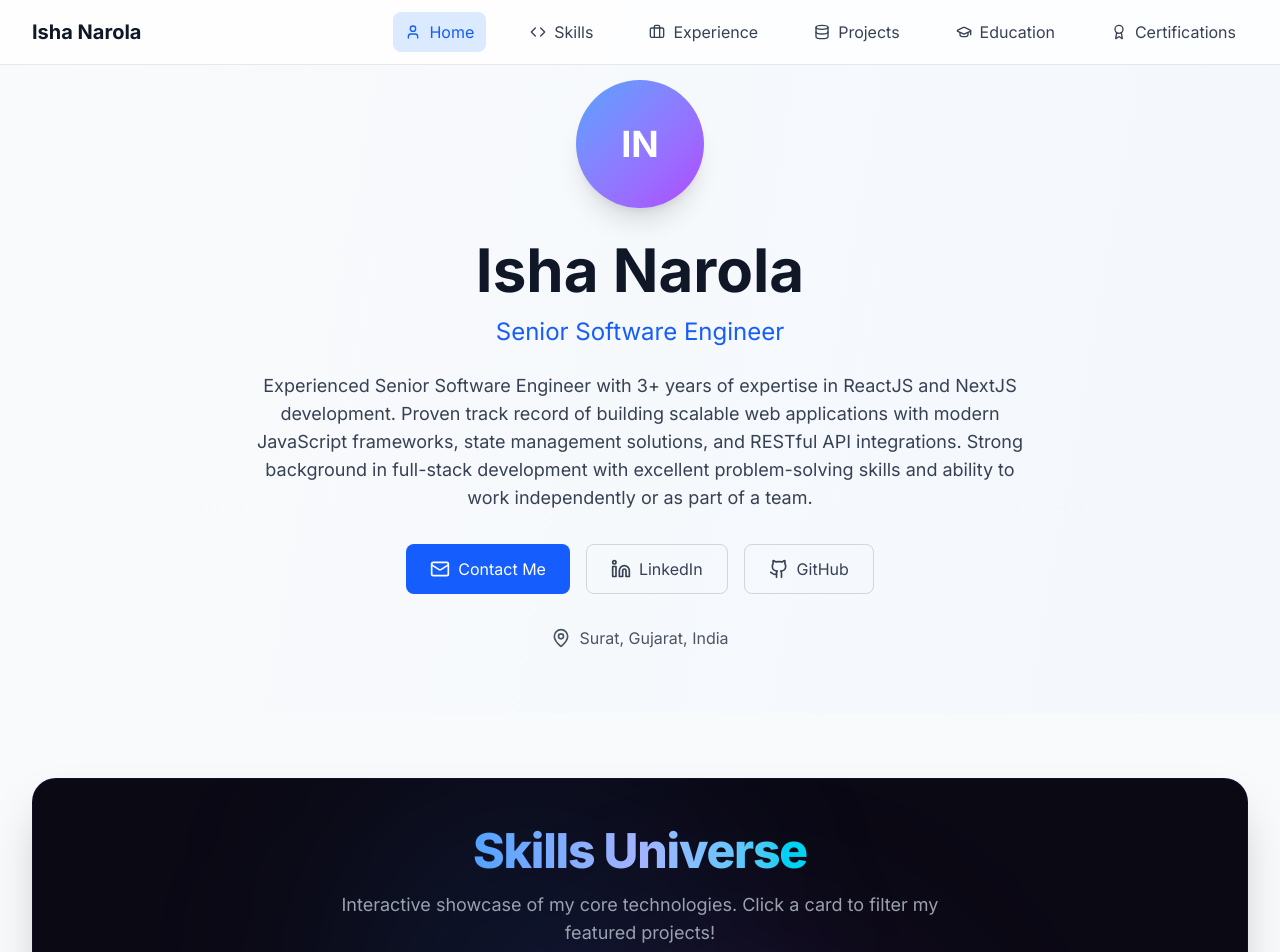
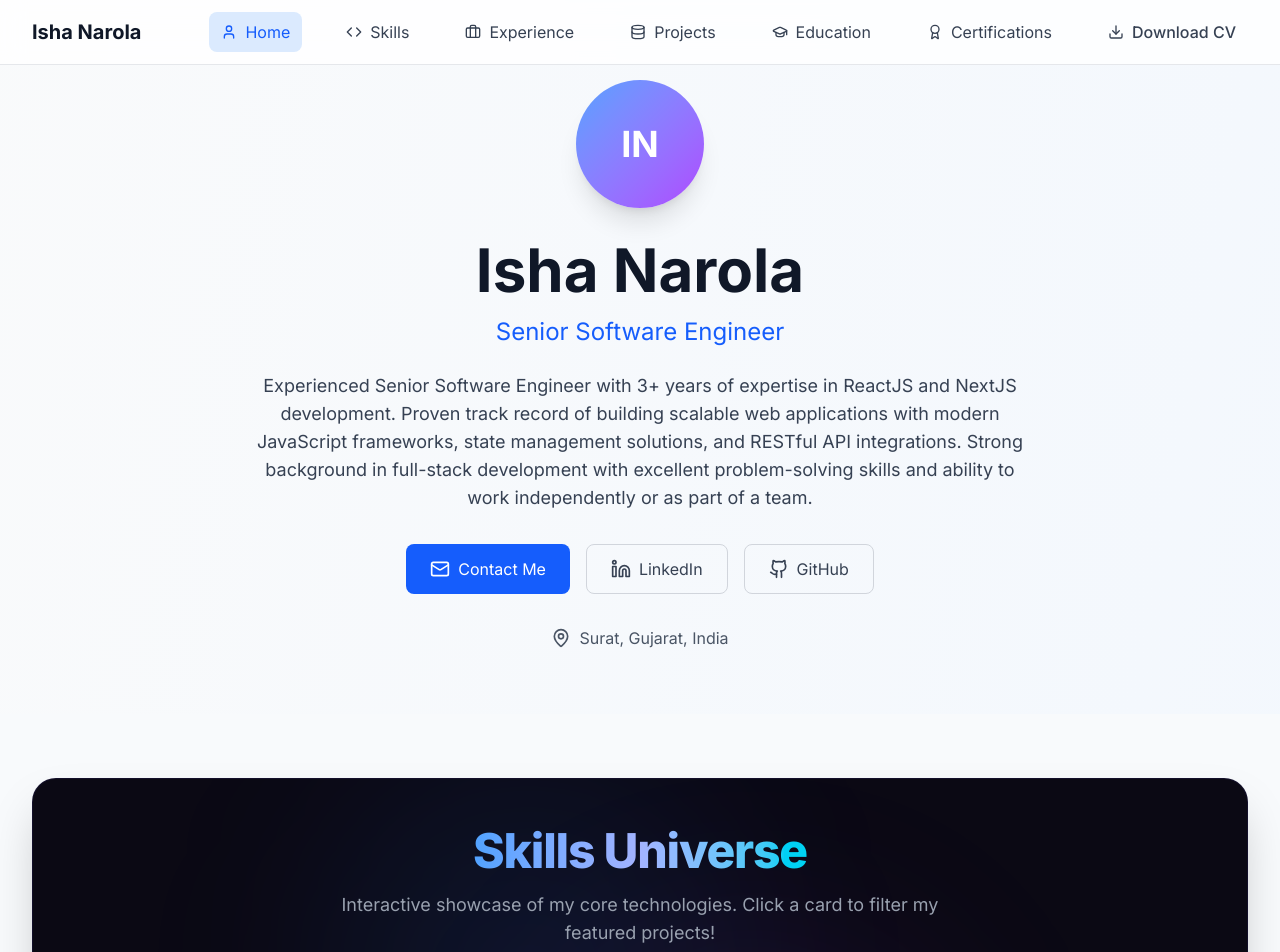
Before and after one commit to Ishanarola123/isha-portfolio, a Next.js app: page / in a window 1280 px wide. Shown: the top 952 px of the page. Built offline with nearby package versions, Linux system fonts and the light colour scheme.

Commit message:
feat: add CV download link, update project technical details, and hide redundant contact information and UI elements

```diff
--- a/src/components/Contact.tsx
+++ b/src/components/Contact.tsx
@@ -87,7 +87,7 @@ const Contact: React.FC<ContactProps> = ({ personalInfo }) => {
                 </div>
               </a>
 
-              <div className="flex items-center gap-4 p-4 bg-white dark:bg-gray-800 rounded-lg shadow-md">
+              {/* <div className="flex items-center gap-4 p-4 bg-white dark:bg-gray-800 rounded-lg shadow-md">
                 <div className="w-12 h-12 bg-green-100 dark:bg-green-900 rounded-lg flex items-center justify-center">
                   <Phone className="w-6 h-6 text-green-600 dark:text-green-400" />
                 </div>
@@ -99,7 +99,7 @@ const Contact: React.FC<ContactProps> = ({ personalInfo }) => {
                     {personalInfo.phone}
                   </p>
                 </div>
-              </div>
+              </div> */}
 
               <div className="flex items-center gap-4 p-4 bg-white dark:bg-gray-800 rounded-lg shadow-md">
                 <div className="w-12 h-12 bg-purple-100 dark:bg-purple-900 rounded-lg flex items-center justify-center">
@@ -198,11 +198,10 @@ const Contact: React.FC<ContactProps> = ({ personalInfo }) => {
               <button
                 type="submit"
                 disabled={loading}
-                className={`w-full bg-blue-600 text-white px-6 py-3 rounded-lg flex items-center justify-center gap-2 font-medium transition-colors ${
-                  loading
+                className={`w-full bg-blue-600 text-white px-6 py-3 rounded-lg flex items-center justify-center gap-2 font-medium transition-colors ${loading
                     ? "opacity-70 cursor-not-allowed"
                     : "hover:bg-blue-700"
-                }`}
+                  }`}
               >
                 {loading ? (
                   <div className="w-5 h-5 border-2 border-white border-t-transparent rounded-full animate-spin" />
--- a/src/components/Header.tsx
+++ b/src/components/Header.tsx
@@ -8,10 +8,9 @@ import {
   Award,
   Menu,
   X,
+  Download,
 } from "lucide-react";
 import { NavigationItem } from "../types";
-import ResumeDownloadButton from "./resume-generator/ResumeDownloadButton";
-import portfolioData from "../data/portfolio.json"; // Adjust path as needed
 
 interface HeaderProps {
   activeSection: string;
@@ -63,12 +62,16 @@ const Header: React.FC<HeaderProps> = ({
               );
             })}
 
-            {/* <div className="desktop-download-wrapper">
-              <ResumeDownloadButton
-                portfolioData={portfolioData}
-                isMobile={false}
-              />
-            </div> */}
+            <a
+              href="/cv/CV-Isha Narola.pdf"
+              download="CV-Isha Narola.pdf"
+              target="_blank"
+              rel="noopener noreferrer"
+              className="flex items-center gap-2 px-3 py-2 rounded-lg transition-all duration-300 text-gray-700 dark:text-gray-300 hover:text-blue-600 dark:hover:text-blue-400 font-medium"
+            >
+              <Download className="w-4 h-4" />
+              Download CV
+            </a>
           </div>
 
           <div className="md:hidden flex items-center space-x-4 mobile-menu-button-wrapper">
@@ -114,6 +117,18 @@ const Header: React.FC<HeaderProps> = ({
                 </button>
               );
             })}
+
+            <a
+              href="/cv/CV-Isha Narola.pdf"
+              download="CV-Isha Narola.pdf"
+              target="_blank"
+              rel="noopener noreferrer"
+              onClick={onMenuToggle}
+              className="flex items-center gap-2 w-full px-3 py-2 rounded-lg transition-all duration-300 text-gray-700 dark:text-gray-300 hover:text-blue-600 dark:hover:text-blue-400 font-medium"
+            >
+              <Download className="w-4 h-4" />
+              Download CV
+            </a>
           </div>
         </div>
       )}
--- a/src/components/Projects.tsx
+++ b/src/components/Projects.tsx
@@ -37,9 +37,9 @@ const ProjectCard: React.FC<ProjectCardProps> = ({ project }) => {
             <h3 className="text-xl font-bold text-gray-900 dark:text-white mb-2">
               {project.title}
             </h3>
-            <p className="text-sm text-gray-600 dark:text-gray-400">
+            {/* <p className="text-sm text-gray-600 dark:text-gray-400">
               {project.company}
-            </p>
+            </p> */}
           </div>
           <div className="flex gap-2">
             {project.liveUrl && (
--- a/src/data/portfolio.json
+++ b/src/data/portfolio.json
@@ -146,7 +146,9 @@
         "MongoDB",
         "Recharts",
         "Material UI",
-        "AWS Amplify"
+        "AWS Amplify",
+        "Cognito",
+        "GraphQl"
       ],
       "description": "Comprehensive administrative web application designed to streamline organizational workflows and provide advanced data visualization for internal and external users.",
       "features": [
@@ -174,11 +176,15 @@
         "Zustand",
         "SWR",
         "JEST",
+        "D3 JS",
         "AWS Amplify",
         "Cognito",
         "NodeJS",
+        "ExpressJS",
         "MySQL",
-        "Docker"
+        "Docker",
+        "Redis",
+        "Metabase Dashboards"
       ],
       "liveUrl": "https://app.recouple.au/",
       "stageUrl": "https://uat.recouple.au/",
@@ -252,7 +258,9 @@
         "Firebase",
         "Socket",
         "D3.js",
-        "Electron JS"
+        "Electron JS",
+        "Python",
+        "AI-Chatboat"
       ],
       "liveUrl": "https://techeeta-analytics-platform.web.app/auth/sign-in",
       "stageUrl": "https://techeeta-analytics-stage.web.app",
@@ -271,7 +279,8 @@
         "Session management for multiple teams",
         "Multi-language localization",
         "Excel data export functionality",
-        "Hub device integration with Electron desktop application"
+        "Hub device integration with Electron desktop application",
+        "Chatboat"
       ],
       "status": "Live",
       "duration": "2024-Present"
```
Lines whose indentation alone changed are shown as unchanged.
